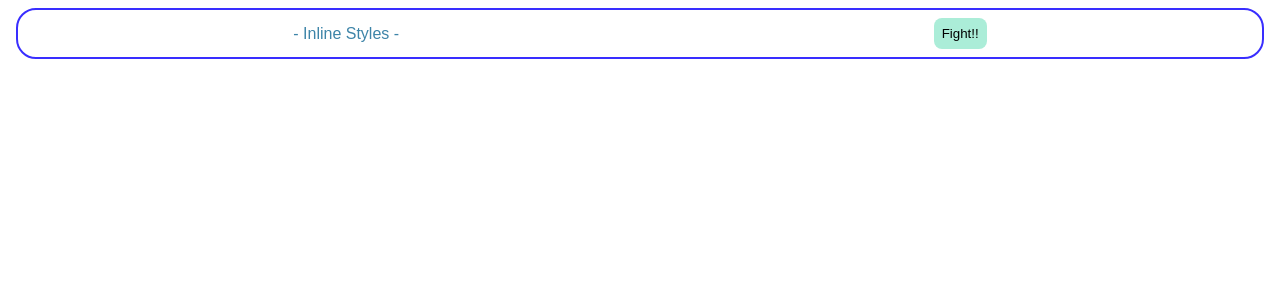
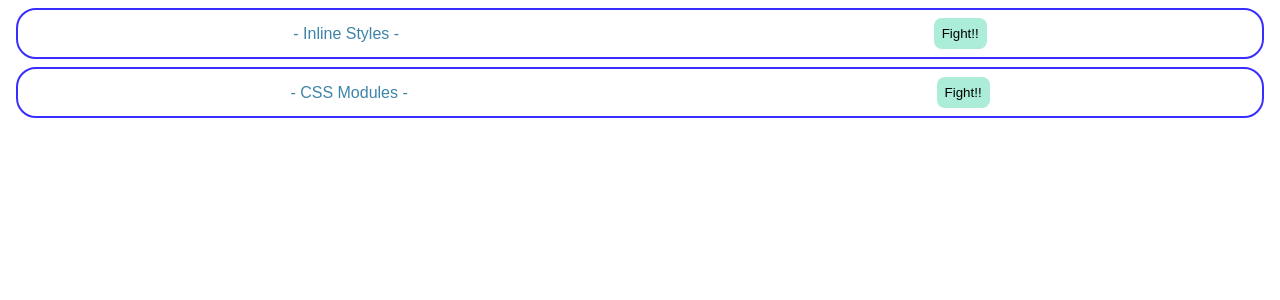
Before and after one commit to y4shiro/udemy-react-stepup, a React (Create React App) app: page / in a window 1280 px wide. Shown: the top 300 px of the page. Built offline with nearby package versions, Linux system fonts and the light colour scheme; the HTML template or start-up script is replaced by a standard one.

Commit message:
13. CSS Modules

```diff
--- a/package.json
+++ b/package.json
@@ -19,6 +19,7 @@
     "typescript": "^4.2.3"
   },
   "dependencies": {
+    "node-sass": "^5.0.0",
     "react": "^17.0.1",
     "react-dom": "^17.0.1",
     "react-scripts": "^4.0.3"
--- a/src/App.js
+++ b/src/App.js
@@ -1,10 +1,12 @@
 import { InlineStyle } from "./components/InlineStyle";
+import { CssModules } from "./components/CssModules";
 import "./styles.css";
 
 export default function App() {
   return (
     <div className="App">
       <InlineStyle />
+      <CssModules />
     </div>
   );
 }
--- /dev/null
+++ b/src/components/CssModules.jsx
@@ -0,0 +1,10 @@
+import classes from "./CssModules.module.scss";
+
+export const CssModules = () => {
+  return (
+    <div className={classes.container}>
+      <p className={classes.title}>- CSS Modules -</p>
+      <button className={classes.button}>Fight!!</button>
+    </div>
+  );
+};
--- /dev/null
+++ b/src/components/CssModules.module.scss
@@ -0,0 +1,26 @@
+.container {
+  border: solid 2px #392eff;
+  border-radius: 20px;
+  padding: 8px;
+  margin: 8px;
+  display: flex;
+  justify-content: space-around;
+  align-items: center;
+}
+
+.title {
+  margin: 0;
+  color: #3d84a8;
+};
+
+.button {
+  background-color: #abedd8;
+  border: none;
+  padding: 8px;
+  border-radius: 8px;
+  &:hover {
+    background-color: #46cdcf;
+    color: #fff;
+    cursor: pointer;
+  }
+};
```
Also changed, not shown: 1 other file (tests, documents, lock files or other folders).
